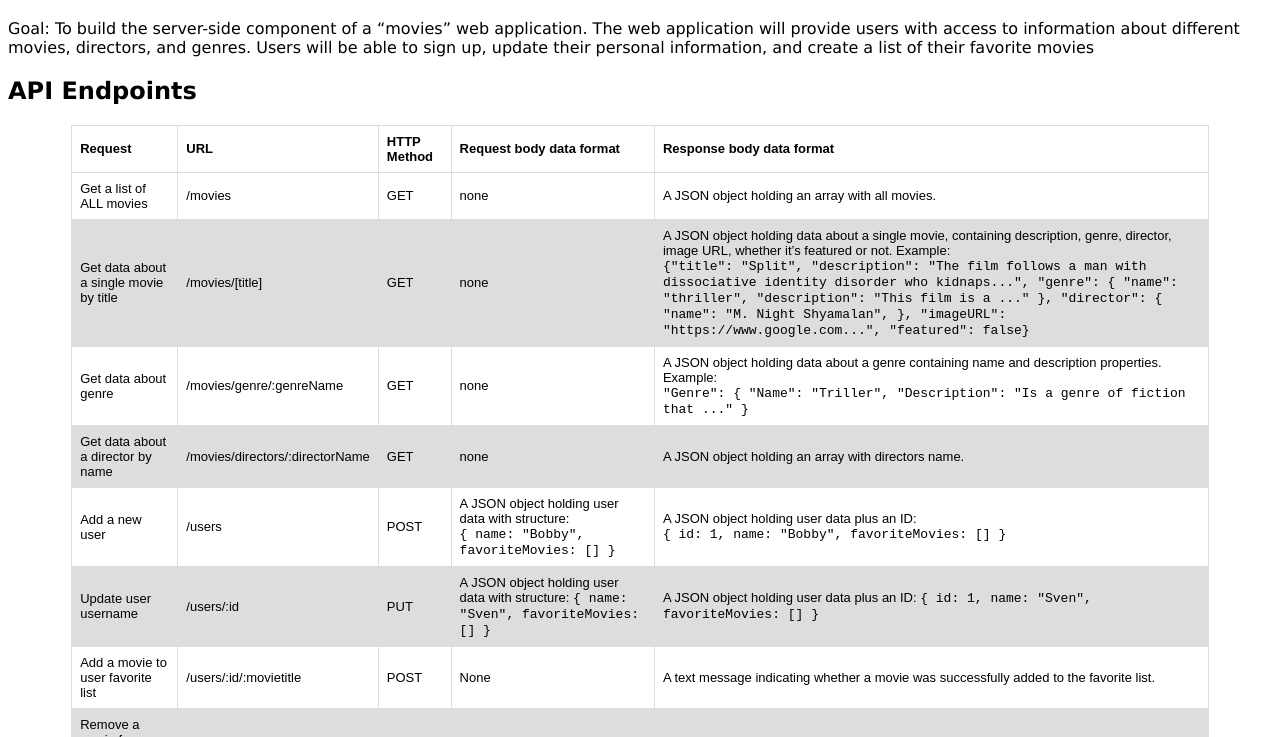
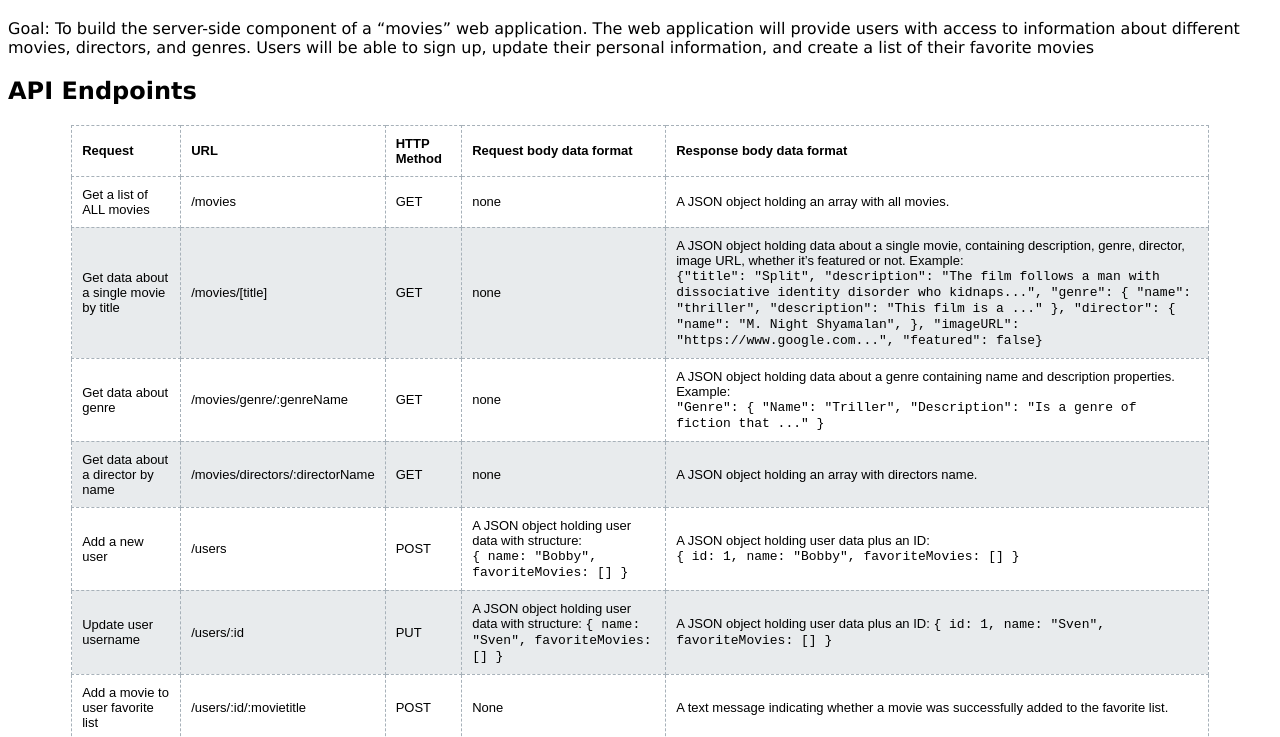
Before and after one commit to bobs83/movie_api, a website: page public/documentation.html in a window 1280 px wide. Shown: the part 62-799 px from the top of the page. Drawn offline with Linux system fonts and the light colour scheme.

Commit message:
Updated CSS Table

```diff
--- a/public/css/style.css
+++ b/public/css/style.css
@@ -16,13 +16,13 @@ table {
 td,
 th {
   margin: 5px;
-  border: 1px solid #dddddd;
+  border: 1px dashed #a7b1b9;
   text-align: left;
-  padding: 8px;
+  padding: 10px;
 }
 
 tr:nth-child(even) {
-  background-color: #dddddd;
+  background-color: #e8ebed;
 }
 
 .responsive {
@@ -31,3 +31,7 @@ tr:nth-child(even) {
   width: 90%;
   height: auto;
 }
+
+code {
+  font-family: "Courier New", Courier, monospace;
+}
```
